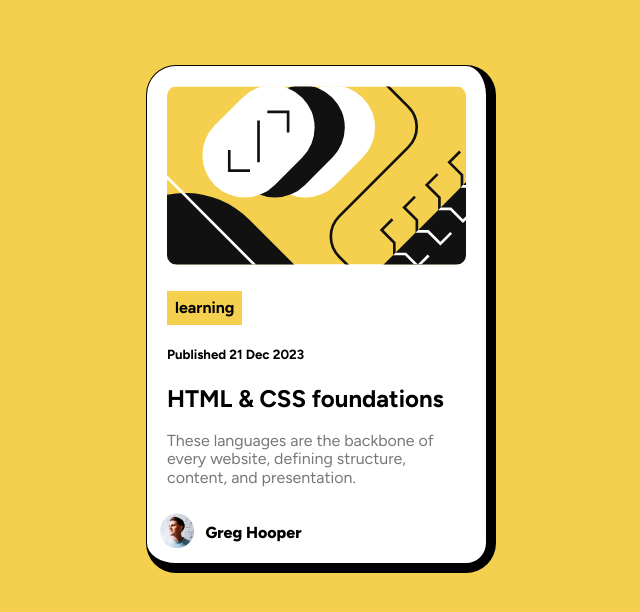
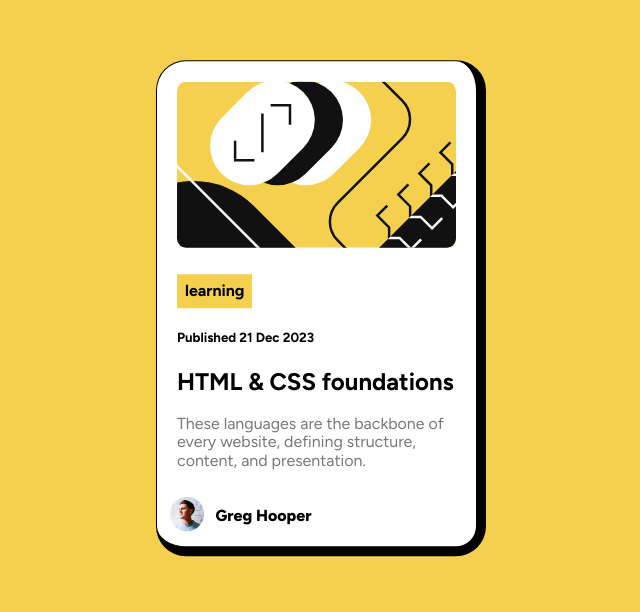
Before and after one commit to GJHUD/cards-challenge, a plain HTML site: page index.html in a window 1280 px wide. Shown: the part 138-750 px from the top of the page, without its empty margins (319-959 px from the left). Drawn offline with Linux system fonts and the light colour scheme; files that its build step writes are made by us from their sources.

Commit message:
update projects

```diff
--- a/file-css-basis/master.css
+++ b/file-css-basis/master.css
@@ -40,7 +40,7 @@ body{
     top: 50%;
     left: 50%;
     transform: translate(-50%, 40%);
-    width: 350px;
+    width: 330px;
     background-color: white;
     padding: 20px;
     border-radius: 30px;
--- a/index.html
+++ b/index.html
@@ -3,7 +3,7 @@
 <head>
     <meta charset="UTF-8">
     <meta name="viewport" content="width=device-width, initial-scale=1.0">
-    <title>Document</title>
+    <title>cards-challenges</title>
     <!-- start font-google -->
     <link rel="preconnect" href="https://fonts.googleapis.com">
     <link rel="preconnect" href="https://fonts.gstatic.com" crossorigin>
```
